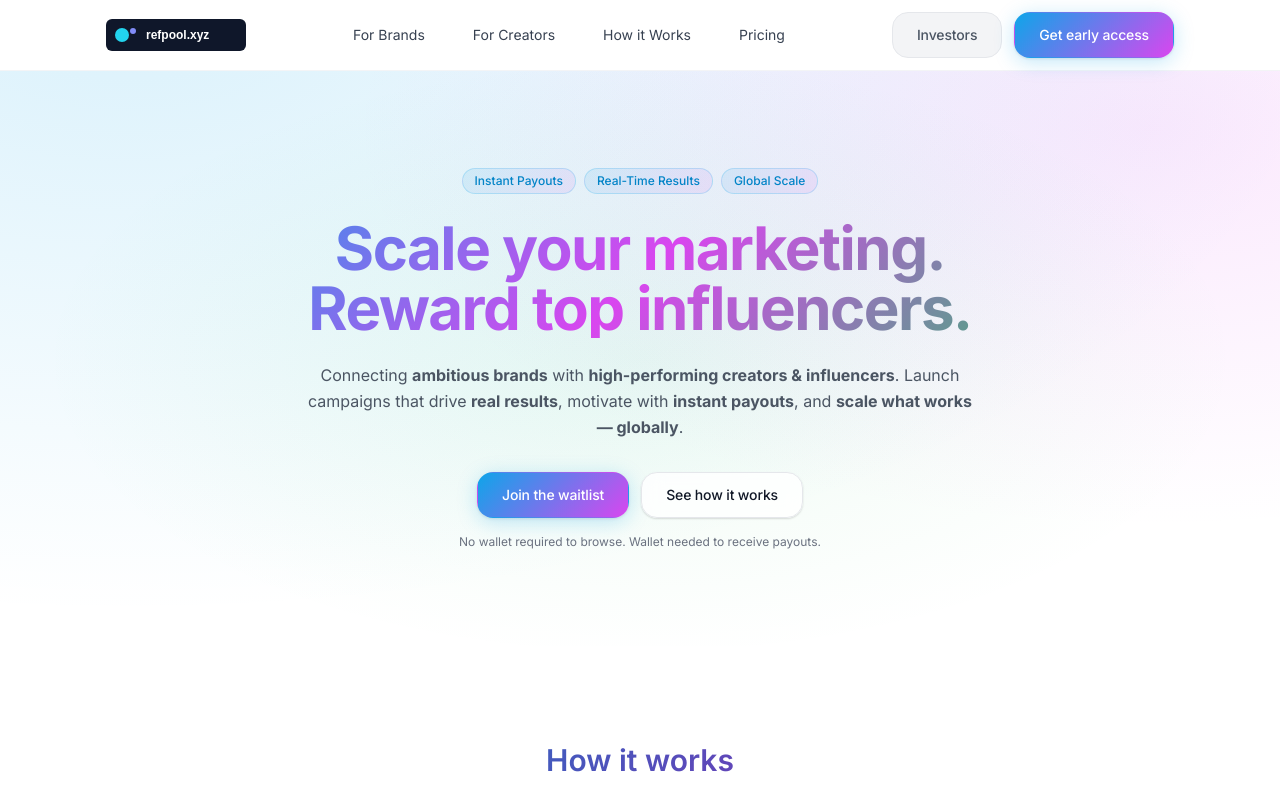
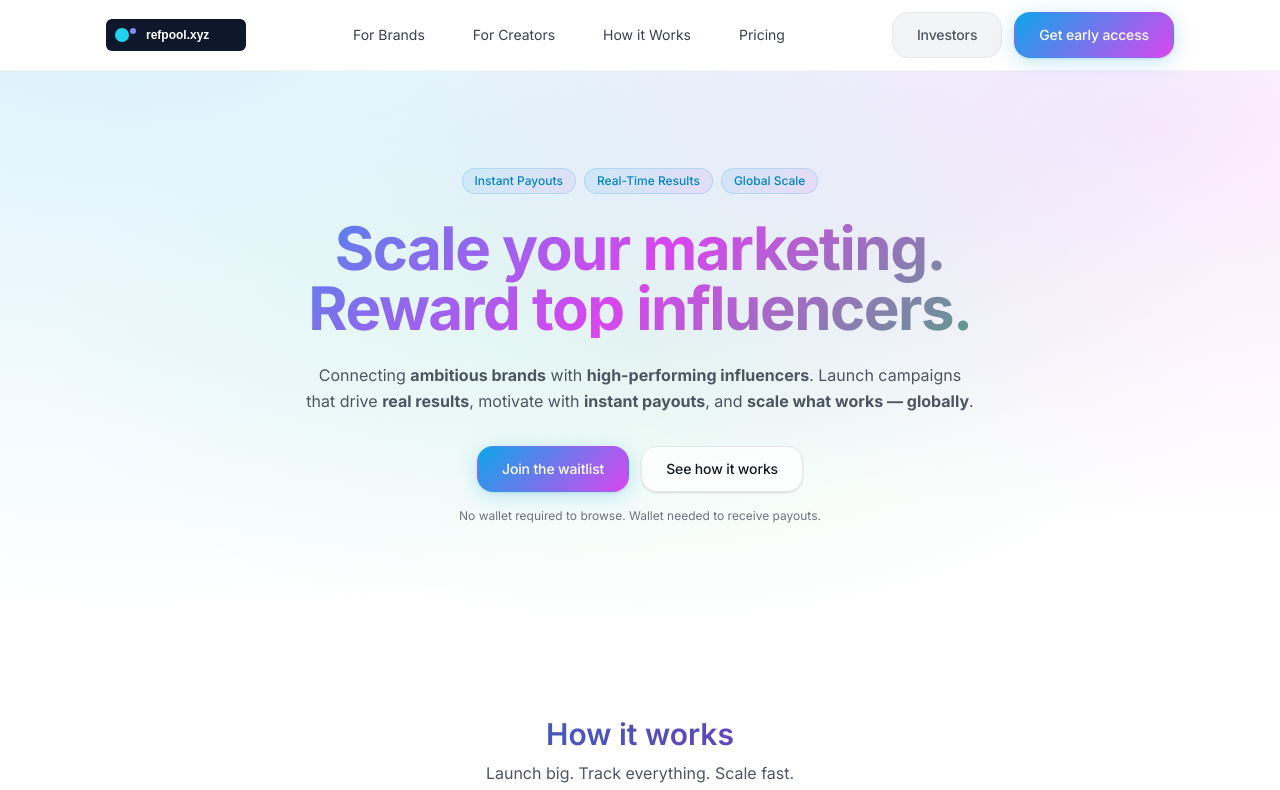
Before and after one commit to mihailistov/refpool-landing, a Next.js app: page / in a window 1280 px wide. Shown: the top 790 px of the page. Built offline with nearby package versions, Linux system fonts and the light colour scheme.

Commit message:
hero copy changes

```diff
--- a/components/Hero.tsx
+++ b/components/Hero.tsx
@@ -9,7 +9,7 @@ export default function Hero() {
         </div>
         <h1 className="text-3xl sm:text-4xl md:text-6xl font-bold tracking-tight mb-6 text-gradient">Scale your marketing.<br/>Reward top influencers.</h1>
         <p className="p max-w-2xl mx-auto">
-          Connecting <b>ambitious brands</b> with <b>high-performing creators & influencers</b>. Launch campaigns that drive <b>real results</b>,
+          Connecting <b>ambitious brands</b> with <b>high-performing influencers</b>. Launch campaigns that drive <b>real results</b>,
           motivate with <b>instant payouts</b>, and <b>scale what works — globally</b>.
         </p>
         <div className="mt-8 flex flex-col sm:flex-row gap-3 justify-center">
```
